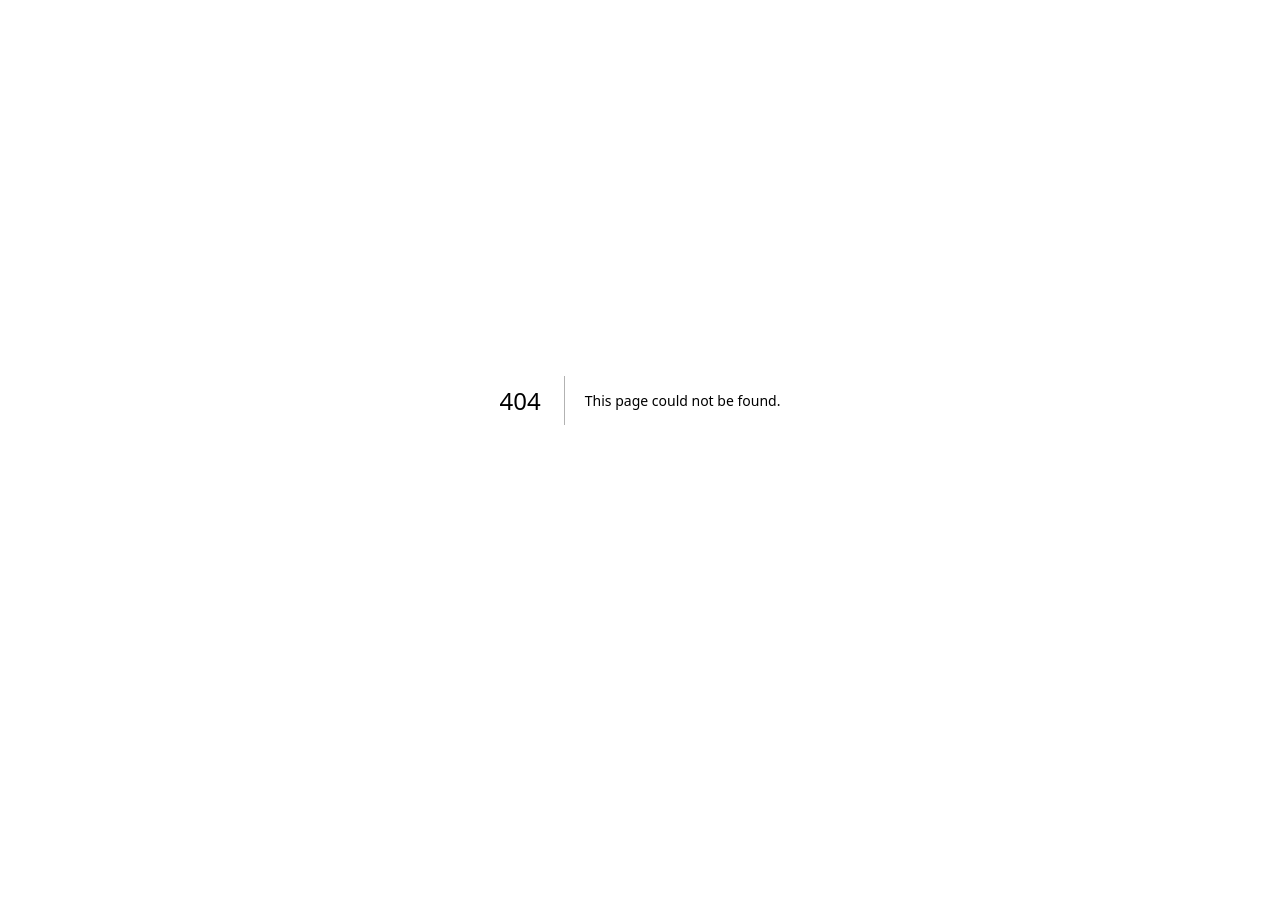
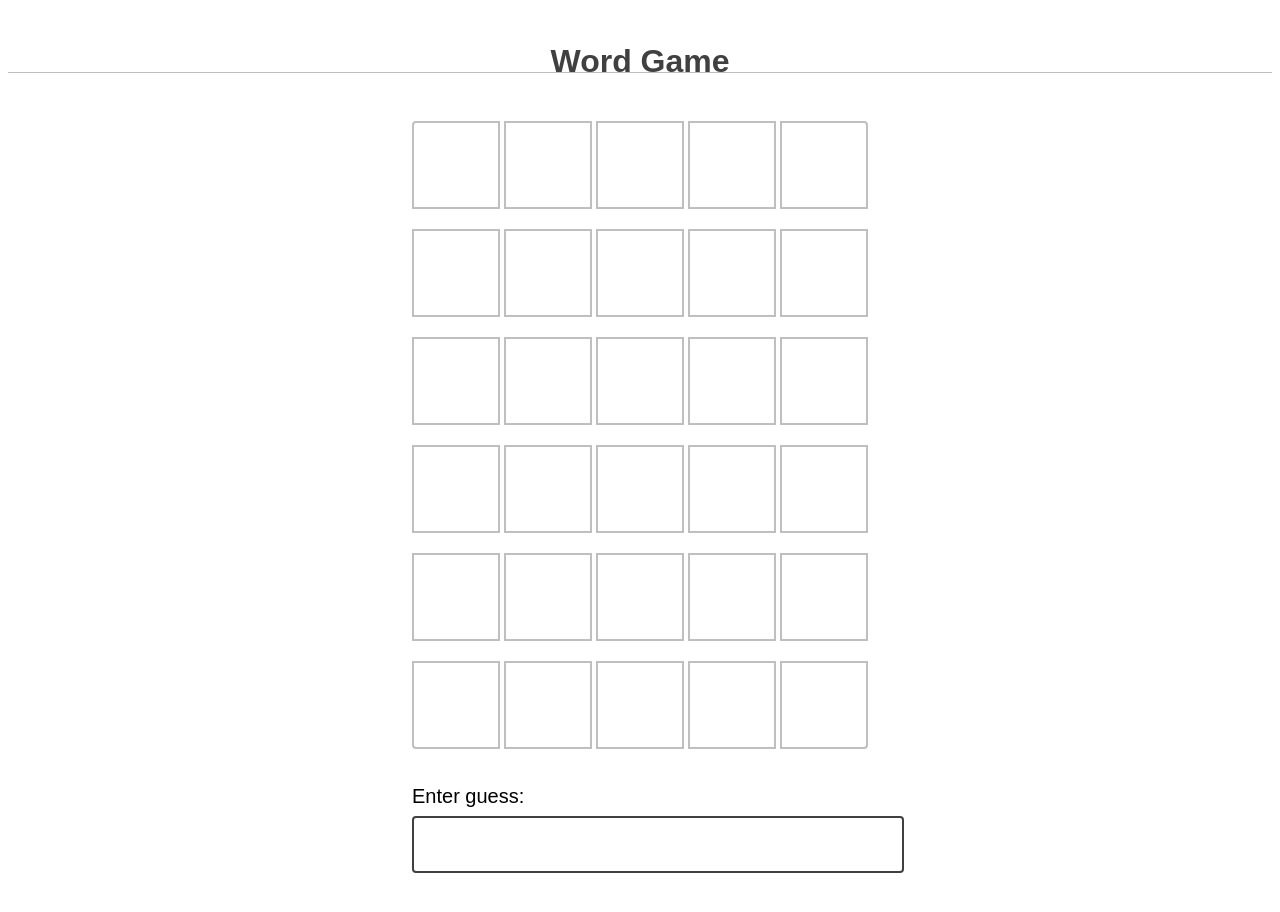
Before and after one commit to Jabzilla/next-js, a Next.js app: page /bosdle in a window 1280 px wide. Before the commit this address had no page. Shown: the top 912 px of the page. Before the commit the page ends 800 px from the top, so only its background shows below. Built offline with nearby package versions, Linux system fonts and the light colour scheme.

Commit message:
Base Bosdle game

```diff
--- /dev/null
+++ b/components/bosdle/Guess.tsx
@@ -0,0 +1,20 @@
+import { checkGuess, range } from "../../utils/bosdle";
+
+export default function Guess({
+  answer,
+  value,
+}: {
+  answer: string;
+  value?: string;
+}) {
+  const renderCells = range(5).map((i) => {
+    let cellStatus, val;
+    if (value) {
+      val = value[i];
+      cellStatus = checkGuess(value, answer)[i].status;
+    }
+    return <span className={`cell ${cellStatus}`}>{val}</span>;
+  });
+
+  return <p className="guess">{renderCells}</p>;
+}
--- /dev/null
+++ b/components/bosdle/HappyBanner.tsx
@@ -0,0 +1,10 @@
+export default function HappyBanner({ numGuesses }: { numGuesses: number }) {
+  return (
+    <div className="happy banner">
+      <p>
+        <strong>Congratulations!</strong> Got it in{" "}
+        <strong>{numGuesses} guesses</strong>.
+      </p>
+    </div>
+  );
+}
--- /dev/null
+++ b/components/bosdle/Header.tsx
@@ -0,0 +1,7 @@
+export default function Header() {
+  return (
+    <header>
+      <h1>Word Game</h1>
+    </header>
+  );
+}
--- /dev/null
+++ b/components/bosdle/Input.tsx
@@ -0,0 +1,39 @@
+import { Dispatch, SetStateAction, useState } from "react";
+
+export default function Input({
+  setGuesses,
+}: {
+  setGuesses: Dispatch<SetStateAction<Array<String>>>;
+}) {
+  const [guess, setGuess] = useState("");
+
+  return (
+    <form
+      className="guess-input-wrapper"
+      onSubmit={(e) => {
+        e.preventDefault();
+        setGuesses((guesses) => [...guesses, guess.toUpperCase()]);
+        setGuess("");
+      }}
+    >
+      <label htmlFor="guess-input">Enter guess:</label>
+      <input
+        required
+        id="guess-input"
+        type="text"
+        onChange={(e) => {
+          let val = e.target.value;
+          if (val) {
+            val = val.toUpperCase();
+          }
+          setGuess(val);
+        }}
+        value={guess}
+        pattern="^.{5}$"
+        title="5 Letter Word"
+        minLength={5}
+        maxLength={5}
+      />
+    </form>
+  );
+}
--- /dev/null
+++ b/components/bosdle/SadBanner.tsx
@@ -0,0 +1,9 @@
+export default function SadBanner({ answer }: { answer: string }) {
+  return (
+    <div className="sad banner">
+      <p>
+        Sorry, the correct answer is <strong>{answer}</strong>.
+      </p>
+    </div>
+  );
+}
--- /dev/null
+++ b/constants/bosdle.ts
@@ -0,0 +1 @@
+export const NUM_OF_GUESSES_ALLOWED = 6;
--- /dev/null
+++ b/data/bosdle.ts
@@ -0,0 +1,52 @@
+export const WORDS = [
+  "AGENT",
+  "WORLD",
+  "ABOUT",
+  "HEART",
+  "WATER",
+  "SIXTY",
+  "BOARD",
+  "MONTH",
+  "MUSIC",
+  "PARTY",
+  "PIANO",
+  "MOUTH",
+  "WOMAN",
+  "SUGAR",
+  "AMBER",
+  "DREAM",
+  "LAUGH",
+  "TIGER",
+  "EARTH",
+  "MONEY",
+  "WORDS",
+  "SMILE",
+  "LEMON",
+  "SOUTH",
+  "AFTER",
+  "STONE",
+  "THING",
+  "LIGHT",
+  "STORY",
+  "POWER",
+  "TODAY",
+  "RANGE",
+  "PEARL",
+  "VENOM",
+  "PROXY",
+  "ROUND",
+  "HOVER",
+  "CANDY",
+  "ABOVE",
+  "PHONE",
+  "OTHER",
+  "SMART",
+  "BLACK",
+  "MAGIC",
+  "FRUIT",
+  "RADIO",
+  "ROYAL",
+  "HONEY",
+  "FLAKE",
+  "SOUND",
+];
--- /dev/null
+++ b/pages/bosdle.tsx
@@ -0,0 +1,31 @@
+import { useState } from "react";
+import Input from "../components/bosdle/Input";
+import { range, sample } from "../utils/bosdle";
+import Guess from "../components/bosdle/Guess";
+import { NUM_OF_GUESSES_ALLOWED } from "../constants/bosdle";
+import Header from "../components/bosdle/Header";
+import { WORDS } from "../data/bosdle";
+import HappyBanner from "../components/bosdle/HappyBanner";
+import SadBanner from "../components/bosdle/SadBanner";
+
+export default function Bosdle() {
+  const [answer, setAnswer] = useState(sample(WORDS));
+  const [guesses, setGuesses] = useState<Array<string>>([]);
+
+  const renderGuesses = range(NUM_OF_GUESSES_ALLOWED).map((i) => {
+    return <Guess answer={answer} value={guesses[i]} key={`guess-${i}`} />;
+  });
+
+  return (
+    <div className="wrapper">
+      <Header />
+      {guesses.includes(answer) && <HappyBanner numGuesses={guesses.length} />}
+      {guesses.length === NUM_OF_GUESSES_ALLOWED &&
+        !guesses.includes(answer) && <SadBanner answer={answer} />}
+      <div className="game-wrapper">
+        <div className="guess-results">{renderGuesses}</div>
+        <Input setGuesses={setGuesses} />
+      </div>
+    </div>
+  );
+}
--- a/styles/global.css
+++ b/styles/global.css
@@ -1,37 +1,232 @@
-html,
-body {
-  padding: 0;
-  margin: 0;
-  font-family:
-    -apple-system,
-    BlinkMacSystemFont,
-    Segoe UI,
-    Roboto,
-    Oxygen,
-    Ubuntu,
-    Cantarell,
-    Fira Sans,
-    Droid Sans,
-    Helvetica Neue,
-    sans-serif;
-  line-height: 1.6;
-  font-size: 18px;
+/*
+  Theme and global variables
+*/
+html {
+  overflow-y: scroll;
+
+  --game-spacing: 32px;
+  --header-height: 4rem;
+
+  --color-success: hsl(150deg 70% 30%);
+  --color-warning: hsl(50deg 100% 30%);
+  --color-error: hsl(0deg 70% 45%);
+  --color-gray-100: hsl(0deg 0% 10%);
+  --color-gray-300: hsl(0deg 0% 25%);
+  --color-gray-500: hsl(0deg 0% 50%);
+  --color-gray-700: hsl(0deg 0% 75%);
+  --color-gray-900: hsl(0deg 0% 90%);
 }
 
-* {
-  box-sizing: border-box;
+/*
+  Custom styles
+*/
+body {
+  font-family: sans-serif;
 }
 
-a {
-  color: #0070f3;
-  text-decoration: none;
+@media (max-height: 600px) {
+  body {
+    --game-spacing: 8px;
+  }
 }
 
-a:hover {
-  text-decoration: underline;
+button {
+  margin: 0;
+  padding: 0;
+  border: none;
+  background: transparent;
+  cursor: pointer;
+  text-align: left;
+  color: inherit;
 }
 
-img {
-  max-width: 100%;
+.wrapper {
+  display: flex;
+  flex-direction: column;
+  min-height: 100%;
+}
+
+header {
+  display: flex;
+  height: var(--header-height);
+  border-bottom: 1px solid var(--color-gray-700);
+  color: var(--color-gray-300);
+}
+
+header .side {
+  width: var(--header-height);
+  display: grid;
+  place-content: center;
+}
+
+h1 {
+  flex: 1;
+  font-size: 2rem;
+  line-height: var(--header-height);
+  text-align: center;
+}
+
+@media (max-width: 25rem) {
+  h1 {
+    font-size: 1.25rem;
+  }
+}
+
+.game-wrapper {
+  flex: 1;
+  display: flex;
+  flex-direction: column;
+  gap: var(--game-spacing);
+  padding: var(--game-spacing) 32px;
+  margin: 0 auto;
+  min-width: 250px;
+  max-width: min(500px, 58vh, 100%);
+}
+
+.guess-results {
+  flex: 1;
+  display: flex;
+  flex-direction: column;
+  justify-content: center;
+}
+
+.guess {
+  display: flex;
+  gap: 4px;
+  margin-bottom: 4px;
+}
+
+.cell {
+  position: relative;
+  width: 20%;
+  display: grid;
+  place-content: center;
+  aspect-ratio: 1 / 1;
+  border: 2px solid var(--color-gray-700);
+  border-radius: var(--radius);
+  font-size: 2rem;
+}
+
+/*
+  Round the corners for the 4 cells at the very corners of
+  the game board
+*/
+.guess:first-of-type .cell:first-of-type {
+  --radius: 4px 0px 0px 0px;
+}
+.guess:first-of-type .cell:last-of-type {
+  --radius: 0px 4px 0px 0px;
+}
+.guess:last-of-type .cell:last-of-type {
+  --radius: 0px 0px 4px 0px;
+}
+.guess:last-of-type .cell:first-of-type {
+  --radius: 0px 0px 0px 4px;
+}
+
+.cell.correct {
+  background: var(--color-success);
+  border-color: var(--color-success);
+  color: white;
+}
+.cell.incorrect {
+  background: var(--color-gray-300);
+  border-color: var(--color-gray-300);
+  color: white;
+}
+.cell.misplaced {
+  background: var(--color-warning);
+  border-color: var(--color-warning);
+  color: white;
+}
+
+.guess-input-wrapper {
+  display: flex;
+  flex-direction: column;
+  gap: 8px;
+  height: 6.75rem;
+}
+
+.guess-input-wrapper label {
+  font-size: 1.25rem;
+}
+
+.guess-input-wrapper input {
   display: block;
+  width: 100%;
+  font-size: 2rem;
+  border: 2px solid var(--color-gray-300);
+  border-radius: 4px;
+  padding: 8px 16px;
+  outline-offset: 4px;
 }
+
+.banner {
+  position: fixed;
+  left: 0;
+  right: 0;
+  bottom: 0;
+  width: 100%;
+  max-width: 600px;
+  margin: 0 auto;
+  padding: 32px;
+  text-align: center;
+  animation: slideUp 750ms cubic-bezier(0, 0.72, 0.24, 1.02);
+  border-radius: 4px 4px 0px 0px;
+  will-change: transform;
+}
+
+.happy.banner {
+  background: var(--color-success);
+  color: white;
+}
+.sad.banner {
+  background: var(--color-error);
+  color: white;
+}
+
+.visually-hidden {
+  position: absolute;
+  overflow: hidden;
+  clip: rect(0 0 0 0);
+  height: 1px;
+  width: 1px;
+  margin: -1px;
+  padding: 0;
+  border: 0;
+}
+
+/*
+  Modal styles
+
+  HACK: I'm doing this in a quick and dirty way.
+  Later in the course, we'll see my preferred way of building
+  modals in React.
+*/
+[data-reach-dialog-content] {
+  position: relative;
+  border-radius: 8px;
+  padding: 24px 32px;
+}
+.modal-close-btn {
+  position: absolute;
+  top: 0;
+  right: 0;
+  padding: 16px;
+  cursor: pointer;
+}
+.modal-title {
+  margin-bottom: 0.5em;
+}
+
+/*
+  Keyframe animations
+*/
+@keyframes slideUp {
+  from {
+    transform: translateY(100%);
+  }
+  to {
+    transform: translateY(0%);
+  }
+}
--- /dev/null
+++ b/utils/bosdle.ts
@@ -0,0 +1,73 @@
+export const range = (start: number, end?: number, step = 1) => {
+  let output: Array<number> = [];
+  if (typeof end === "undefined") {
+    end = start;
+    start = 0;
+  }
+  for (let i = start; i < end; i += step) {
+    output.push(i);
+  }
+  return output;
+};
+
+type LetterStatus = "correct" | "incorrect" | "misplaced";
+
+interface LetterResult {
+  letter: string;
+  status: LetterStatus;
+}
+
+export function checkGuess(guess: string, answer: string) {
+  // This constant is a placeholder that indicates we've successfully
+  // dealt with this character (it's correct, or misplaced).
+  const SOLVED_CHAR = "✓";
+
+  if (!guess) {
+    return null;
+  }
+
+  const guessChars = guess.toUpperCase().split("");
+  const answerChars = answer.split("");
+
+  const result: Array<LetterResult> = [];
+
+  // Step 1: Look for correct letters.
+  for (let i = 0; i < guessChars.length; i++) {
+    if (guessChars[i] === answerChars[i]) {
+      result[i] = {
+        letter: guessChars[i],
+        status: "correct",
+      };
+      answerChars[i] = SOLVED_CHAR;
+      guessChars[i] = SOLVED_CHAR;
+    }
+  }
+
+  // Step 2: look for misplaced letters. If it's not misplaced,
+  // it must be incorrect.
+  for (let i = 0; i < guessChars.length; i++) {
+    if (guessChars[i] === SOLVED_CHAR) {
+      continue;
+    }
+
+    let status: LetterStatus = "incorrect";
+    const misplacedIndex = answerChars.findIndex(
+      (char) => char === guessChars[i],
+    );
+    if (misplacedIndex >= 0) {
+      status = "misplaced";
+      answerChars[misplacedIndex] = SOLVED_CHAR;
+    }
+
+    result[i] = {
+      letter: guessChars[i],
+      status,
+    };
+  }
+
+  return result;
+}
+
+export const sample = (arr) => {
+  return arr[Math.floor(Math.random() * arr.length)];
+};
```
